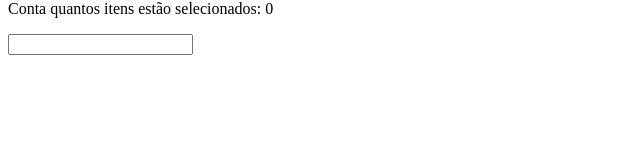
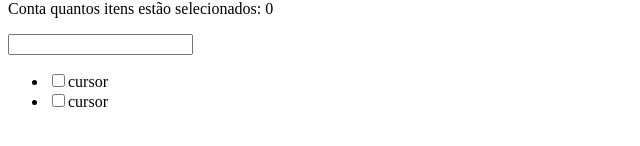
Before and after one commit to RobervanSouza/curso-react, a React (Create React App) app in the folder curso-react/: page /pagina-inicial in a window 1280 px wide. Shown: the part 362-508 px from the top of the page, without its empty margins (0-640 px from the left). Built offline with nearby package versions, Linux system fonts and the light colour scheme; data requests are answered from the project's data file.

Commit message:
feat: create api

```diff
--- /dev/null
+++ b/curso-react/mock/db.json
@@ -0,0 +1,15 @@
+
+{
+  "tarefas": [
+    {
+      "id": 1,
+      "title": "cursor",
+      "isCompleted": false
+    },
+    {
+      "title": "cursor",
+      "isCompleted": false,
+      "id": 2
+    }
+  ]
+}
--- a/curso-react/package.json
+++ b/curso-react/package.json
@@ -3,6 +3,7 @@
   "version": "0.1.0",
   "private": true,
   "dependencies": {
+    "axios": "^1.2.6",
     "react": "^18.2.0",
     "react-dom": "^18.2.0",
     "react-router-dom": "^6.7.0",
@@ -25,7 +26,8 @@
     "start": "react-scripts start",
     "build": "react-scripts build",
     "test": "react-scripts test",
-    "eject": "react-scripts eject"
+    "eject": "react-scripts eject",
+    "mock": "json-server --watch ./mock/db.json --port 3001"
   },
   "eslintConfig": {
     "extends": [
--- a/curso-react/src/app/pages/dashboard/Dashboard.tsx
+++ b/curso-react/src/app/pages/dashboard/Dashboard.tsx
@@ -1,12 +1,22 @@
-import { useCallback, useState } from "react";
+import { useCallback, useEffect, useState } from "react";
+import { ApiExceptions } from "../../shared/services/api/ApiExceptions";
+import { ITarefa, TarefasService } from "../../shared/services/api/tarefas/TarefasService";
 
-interface IListaItem {
-  title: string;
-  isSelected: boolean;
-}
+
 
 export const Dashboard = () => {
-  const [lista, setLista] = useState<IListaItem[]>([]);
+  const [lista, setLista] = useState<ITarefa[]>([]);
+
+  useEffect(() => {
+    TarefasService.getAll().then((result) => { // o the
+      if (result instanceof ApiExceptions){
+        alert(result.message);
+      } else {
+        setLista(result);
+      }
+    })
+
+  }, []);
 
   const handleInput: React.KeyboardEventHandler<HTMLInputElement> = useCallback(
     (e) => {
@@ -21,8 +31,9 @@ export const Dashboard = () => {
           return [
             ...novaLista,
             {
+              id:novaLista.length,
               title: value,
-              isSelected: false,
+              isCompleted: false,
             },
           ];
         });
@@ -37,26 +48,26 @@ export const Dashboard = () => {
       <p>
         {" "}
         Conta quantos itens estão selecionados:{" "}
-        {lista.filter((listItem) => listItem.isSelected).length}{" "}
+        {lista.filter((listItem) => listItem.isCompleted).length}{" "}
       </p>
       <input onKeyDown={handleInput} />
       <ul>
         {lista.map((listItem, index, array) => {
           return (
-            <li key={listItem.title}>
+            <li key={listItem.id}>
               <input
                 type="checkbox"
-                checked={listItem.isSelected}
+                checked={listItem.isCompleted}
                 onChange={() => {
                   setLista((listaVelha) => {
                     return listaVelha.map((novaListaItem) => {
                       const listaSelecionada =
                         novaListaItem.title === listItem.title
-                          ? !novaListaItem.isSelected
-                          : novaListaItem.isSelected;
+                          ? !novaListaItem.isCompleted
+                          : novaListaItem.isCompleted;
                       return {
                         ...novaListaItem,
-                        isSelected: listaSelecionada,
+                        isCompleted: listaSelecionada,
                       };
                     });
                   });
@@ -118,3 +129,16 @@ export const Dashboard = () => {
                                 ...novaListaItem,//8 nesse screp==... pega os itens qua ha tinha e e altera com o isselected
                                 isSelected: listaSelecionada // 9 aqui tem o valor atualizado do item
                         */
+
+
+
+        // useEffect(() => {
+        //   TarefasService.getAll().then((result) => { //6 o tarefa service pega a lista no getall e passa para o THEN, o then executa uma função, que e if e else, se os dados esticer ero então cai no IF  se não cai no ELSE.
+        //     // o the
+        //     if (result instanceof ApiExceptions) { // 6 o instanceof e para chamar o apiexceptipon
+        //       alert(result.message);
+        //     } else {
+        //       setLista(result);//3 se der certo manda a lista, esta no db.json
+        //     }
+        //   });
+        // }, []);
--- /dev/null
+++ b/curso-react/src/app/shared/services/api/ApiAxios.ts
@@ -0,0 +1,8 @@
+import axios from "axios"
+
+
+export const Api = () => {
+    return axios.create({
+        baseURL: "http://localhost:3001"
+    })
+}
--- /dev/null
+++ b/curso-react/src/app/shared/services/api/ApiExceptions.ts
@@ -0,0 +1,11 @@
+
+
+export class ApiExceptions extends Error {
+    public readonly message: string =''; // 1 inicia vazio
+    constructor(message: string) {
+        super(); // 3 constructor da class error
+
+        this.message = message; //4 pasa o error
+    }
+
+}
--- /dev/null
+++ b/curso-react/src/app/shared/services/api/tarefas/TarefasService.ts
@@ -0,0 +1,74 @@
+import { Api } from "../ApiAxios";
+import { ApiExceptions } from "../ApiExceptions";
+
+export interface ITarefa {
+  id: number;
+  title: string;
+  isCompleted: boolean;
+}
+
+const getAll = async (): Promise<ITarefa[] | ApiExceptions> => {
+  //
+  try {
+    const { data } = await Api().get("/tarefas");
+    return data;
+  } catch (error: any) {
+    return new ApiExceptions(error.message || "erro ao consultar api");
+  } // se não encontar os dados retorna o arro
+};
+
+const getById = async (id: number): Promise<ITarefa | ApiExceptions> => {
+  //
+  try {
+    const { data } = await Api().get(`/tarefas/${id}`);
+    return data;
+  } catch (error: any) {
+    return new ApiExceptions(error.message || "erro ao consultar id");
+  } // se não encontar os dados retorna o arro
+};
+
+const create = async (
+  dataToCreate: Omit<ITarefa, "id">
+): Promise<ITarefa[] | ApiExceptions> => {
+  //
+  try {
+    const { data } = await Api().post("/tarefas", dataToCreate);
+    return data;
+  } catch (error: any) {
+    return new ApiExceptions(error.message || "erro ao criar tarefas");
+  } // se não encontar os dados retorna o arro
+};
+
+const updateById = async (id: string, dataToUpdate: ITarefa): Promise<ITarefa[] | ApiExceptions> => {
+  //
+  try {
+    const { data } = await Api().put(`/tarefas/{id}`, dataToUpdate);
+    return data;
+  } catch (error: any) {
+    return new ApiExceptions(error.message || "erro ao atualizar tarefas");
+  } // se não encontar os dados retorna o arro
+};
+
+const deleteById = async (id: string): Promise<undefined | ApiExceptions> => {
+  //
+  try {
+     await Api().delete(`/tarefas/{id}`);
+    return undefined;
+  } catch (error: any) {
+    return new ApiExceptions(error.message || "erro ao deletar tarefas");
+  } // se não encontar os dados retorna o arro
+};
+
+export const TarefasService = {
+  getAll,
+  create,
+  getById,
+  updateById,
+  deleteById,
+};
+
+//const getAll = async (): Promise<ITarefa[retorna a lista de ITarefas] | ApiExceptions> => { //1 retorna uma prom essa de tarefas opu erro(ApiExceptions)
+
+//  const { data } = await Api(/aqui vem os dados da api, o localhost:3000, se não teria que colocar o endereço).get("/tarefas"); // 2 se não der erro então retorna a {data} o objeto. retorna a lista de tarefas.
+
+//   const create = async (dataToCreate: Omit<ITarefa, 'id'>): Promise<ITarefa[] | ApiExceptions> => { // 3  a função (dataToCreate: Omit<ITarefa, 'id'>) e somente para que não possa um idcom esse comando (Omit<ITarefa, 'id), então do itarefas so da pra usar   title: string; isCompleted: boolean; e nã recebe o id
--- a/curso-react/src/mock/db.json
+++ /dev/null
@@ -1,9 +0,0 @@
-{
-    "tarefas": [
-        {
-            "id": 1,
-            "title": "cursor",
-            "estaCompleta":false
-        }
-    ]
-}
```
Also changed, not shown: 2 other files (tests, documents, lock files or other folders).
